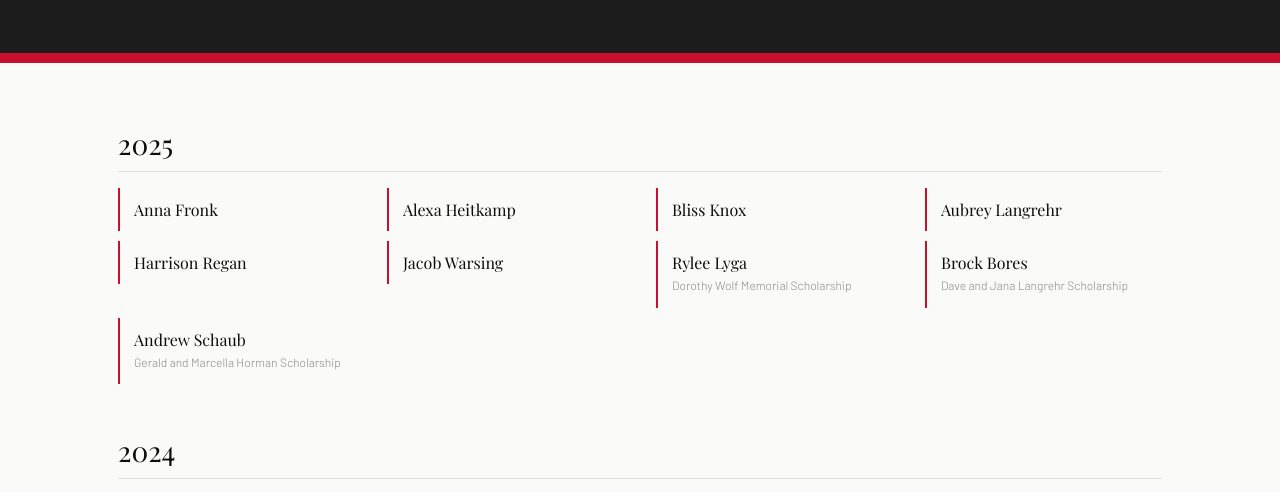
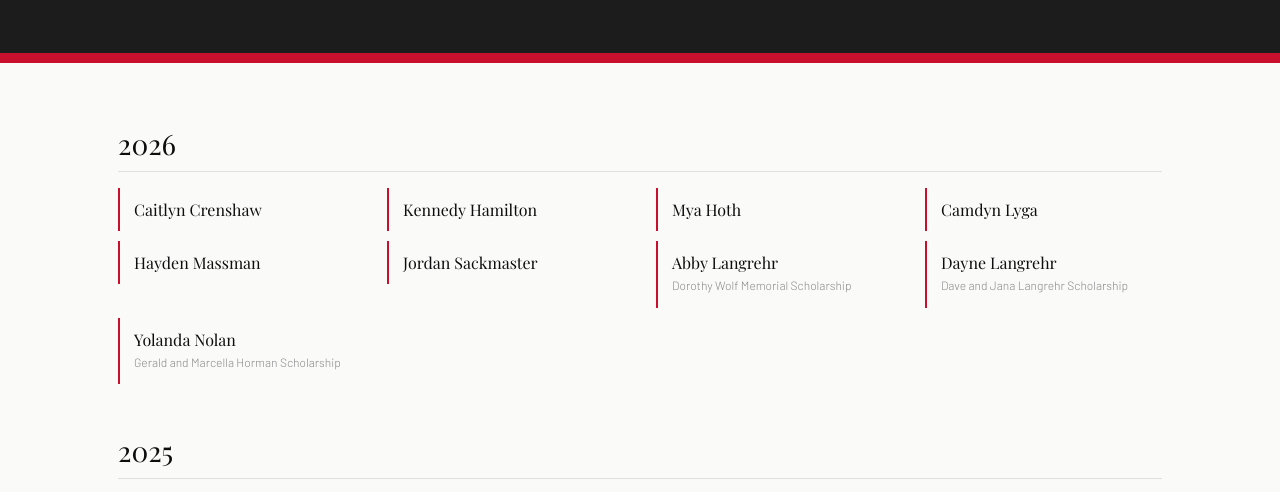
Before and after one commit to jparr021/bangor-scholarship, a plain HTML site: page index.html in a window 1280 px wide. Both pictures are taken after a click on the link "Recipients". Shown: the part 304-796 px from the top of the page. Drawn offline with nearby package versions, Linux system fonts and the light colour scheme; a web font is replaced by a local one.

Commit message:
Add 2026 scholarship recipients and $3,000 award amount
Co-Authored-By: Claude Opus 5.5 <noreply@anthropic.com>

```diff
--- a/index.html
+++ b/index.html
@@ -689,6 +689,49 @@ a:focus-visible, button:focus-visible, summary:focus-visible, input:focus-visibl
       Most recent year should be at the TOP.
       ============================================================ -->
 
+    <h2 class="recipients-year-heading">2026</h2>
+    <div class="recipients-grid">
+      <div class="recipient-card">
+        <div class="recipient-year-tag">2026 Recipient</div>
+        <div class="recipient-name">Caitlyn Crenshaw</div>
+      </div>
+      <div class="recipient-card">
+        <div class="recipient-year-tag">2026 Recipient</div>
+        <div class="recipient-name">Kennedy Hamilton</div>
+      </div>
+      <div class="recipient-card">
+        <div class="recipient-year-tag">2026 Recipient</div>
+        <div class="recipient-name">Mya Hoth</div>
+      </div>
+      <div class="recipient-card">
+        <div class="recipient-year-tag">2026 Recipient</div>
+        <div class="recipient-name">Camdyn Lyga</div>
+      </div>
+      <div class="recipient-card">
+        <div class="recipient-year-tag">2026 Recipient</div>
+        <div class="recipient-name">Hayden Massman</div>
+      </div>
+      <div class="recipient-card">
+        <div class="recipient-year-tag">2026 Recipient</div>
+        <div class="recipient-name">Jordan Sackmaster</div>
+      </div>
+      <div class="recipient-card">
+        <div class="recipient-year-tag">2026 Recipient</div>
+        <div class="recipient-name">Abby Langrehr</div>
+        <div class="recipient-detail">Dorothy Wolf Memorial Scholarship</div>
+      </div>
+      <div class="recipient-card">
+        <div class="recipient-year-tag">2026 Recipient</div>
+        <div class="recipient-name">Dayne Langrehr</div>
+        <div class="recipient-detail">Dave and Jana Langrehr Scholarship</div>
+      </div>
+      <div class="recipient-card">
+        <div class="recipient-year-tag">2026 Recipient</div>
+        <div class="recipient-name">Yolanda Nolan</div>
+        <div class="recipient-detail">Gerald and Marcella Horman Scholarship</div>
+      </div>
+    </div>
+
     <h2 class="recipients-year-heading">2025</h2>
     <div class="recipients-grid">
       <div class="recipient-card">
@@ -1672,7 +1715,7 @@ a:focus-visible, button:focus-visible, summary:focus-visible, input:focus-visibl
         <h3 id="scholarship-amount">Scholarship amount</h3>
 
         <!-- ✏️ UPDATE: Scholarship amount if it changes -->
-        <p>In 2025, the Bangor Scholarship Foundation awarded six <strong>$2,800</strong> scholarships. Our goal is to keep increasing the amount as education costs continue to rise. BSF is funded entirely by donations from alumni and other generous supporters.</p>
+        <p>In 2026, the Bangor Scholarship Foundation awarded six <strong>$3,000</strong> scholarships. Our goal is to keep increasing the amount as education costs continue to rise. BSF is funded entirely by donations from alumni and other generous supporters.</p>
         <p>To date, BSF has given out 181 scholarships totaling $325,900 to students in the Bangor School District.</p>
 
         <h3>Named scholarships</h3>
```
